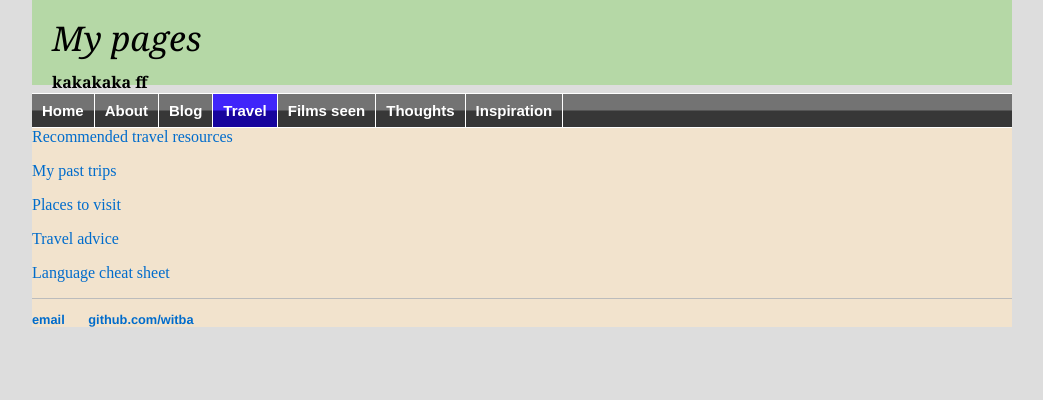
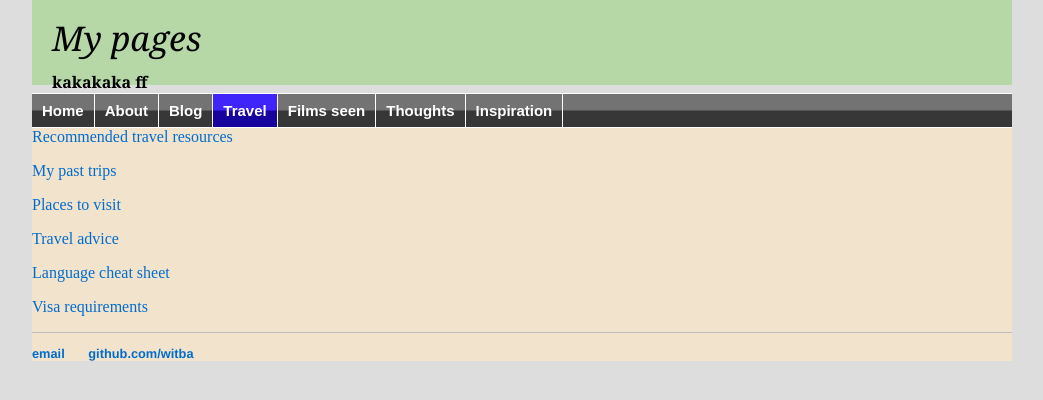
Before and after one commit to witba/witba.github.io, a Jekyll site: the page built from travel/index.html, in a window 1280 px wide. Shown: the top 400 px of the page, without its empty margins (118-1161 px from the left). Built offline with Jekyll 4.4.1, drawn with Linux system fonts in a browser that asks for light colours.

Commit message:
Update index.html

```diff
--- a/travel/index.html
+++ b/travel/index.html
@@ -8,3 +8,4 @@ title: Travel
 <a href="places.html">Places to visit</a></p>
 <a href="advice.html">Travel advice</a></p>
 <a href="lang.html">Language cheat sheet</a></p>
+<a href="visas.html">Visa requirements</a></p>
```
